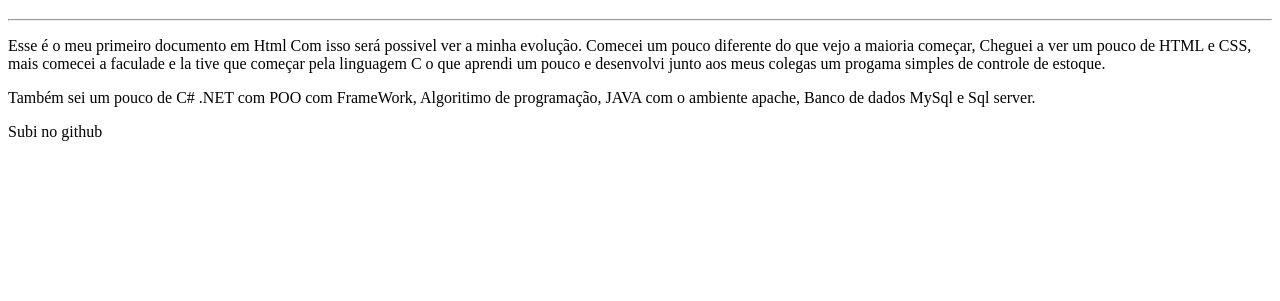
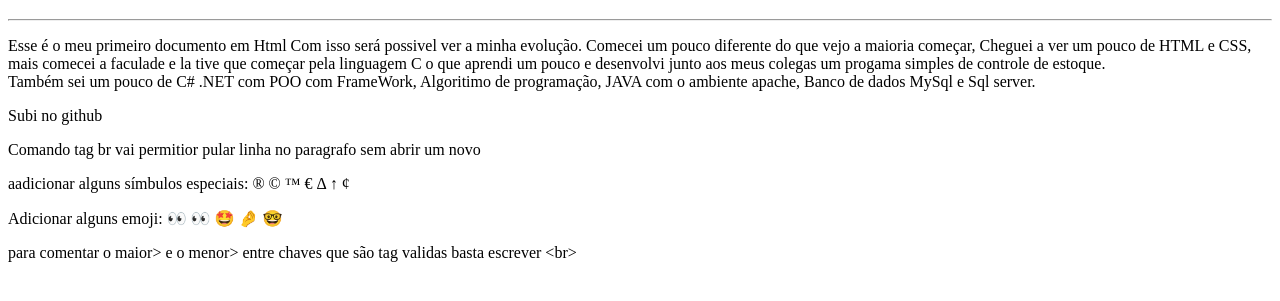
Before and after one commit to Sauloliers/HTML-CSS, a plain HTML site: page index.html in a window 1280 px wide. Shown: the part 61-362 px from the top of the page. Drawn offline with Linux system fonts and the light colour scheme.

Commit message:
Subindo primeiro passos HTML

```diff
--- a/index.html
+++ b/index.html
@@ -10,8 +10,25 @@
         Olá, mundo!!
     </h1>
     <hr>
-    <p>Esse é o meu primeiro documento em Html Com isso será possivel ver a minha evolução. Comecei um pouco diferente do que vejo a maioria começar, Cheguei a ver um pouco de HTML e CSS, mais comecei a faculade e la tive que começar pela linguagem C o que aprendi um pouco e desenvolvi junto aos meus colegas um progama simples de controle de estoque.</p>
-    <p>Também sei um pouco de C# .NET com POO com FrameWork, Algoritimo de programação, JAVA com o ambiente apache, Banco de dados MySql e Sql server.</p>
+    <p>Esse é o meu primeiro documento em Html Com isso será possivel ver a minha evolução. Comecei um pouco diferente do que vejo a maioria começar, Cheguei a ver um pouco de HTML e CSS, mais comecei a faculade e la tive que começar pela linguagem C o que aprendi um pouco e desenvolvi junto aos meus colegas um progama simples de controle de estoque. <br>Também sei um pouco de C# .NET com POO com FrameWork, Algoritimo de programação, JAVA com o ambiente apache, Banco de dados MySql e Sql server.</p>
     <p>Subi no github</p>
+    <p>Comando tag br vai permitior pular linha no paragrafo sem abrir um novo</p>
+    <P>aadicionar alguns símbulos especiais:
+        &reg;
+        &copy;
+        &trade;
+        &euro;
+        &Delta;
+        &uarr;
+        &cent;
+        <!--acima esta alguns simbolos especiais como o do &euro; &reg; Marca registrada &copy; Copyright etc.-->
+    </P>
+    <p>Adicionar alguns emoji:
+        👀 &#x1F440; &#x1F929; &#x1F90C; &#x1F913;
+    </p>
+     <!-- posso colar o emogi direto, mas não é o melhor a se fazer sempre usar &#x(vai dizer que o valor é em hexadecimal) e o codigo exemplo &#x1F929 -->
+    <p> para comentar o maior> e o menor> entre chaves que são tag validas basta escrever &lt;br&gt;  </p>
+    <!--Comentario caso seja necessário-->
+    <!-- &lt; LESS THAN / GREATER THAN  OU SEJA MAIOR QUE/ MENOR QUE-->
 </body>
 </html>
```
